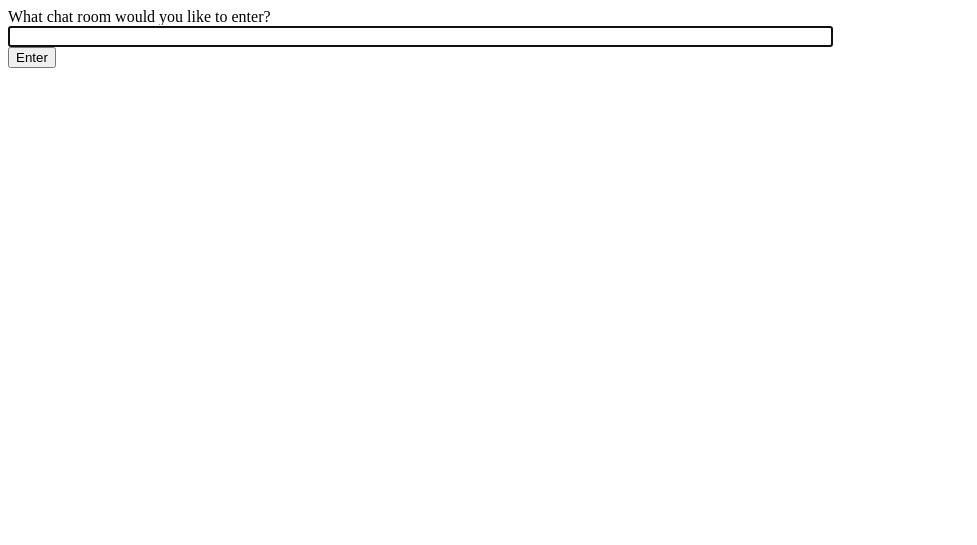
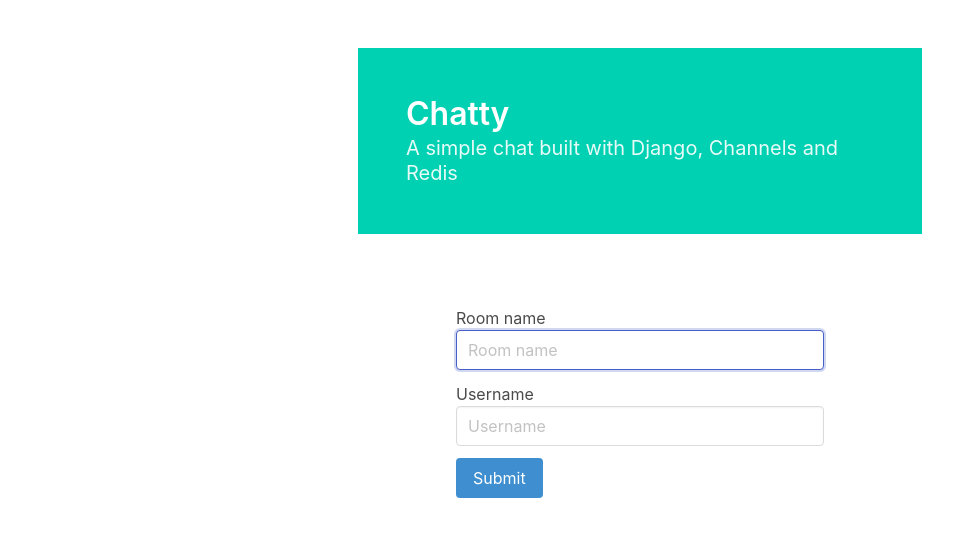
Before and after one commit to Donghyeonkim981214/django_chat, a Django app: page /chat/ in a window 1280 px wide. Shown: the top 545 px of the page, without its empty margins (0-977 px from the left). Run offline with Django 3.2, Linux system fonts and the light colour scheme.

Commit message:
update index.html style

```diff
--- a/chat/templates/chat/index.html
+++ b/chat/templates/chat/index.html
@@ -1,26 +1,65 @@
 <!-- chat/templates/chat/index.html -->
 <!DOCTYPE html>
+
 <html>
     <head>
         <meta charset="utf-8"/>
-    <title>Chat Rooms</title>
+        <title>Chatty</title>
+        <link rel="stylesheet" href="https://cdn.jsdelivr.net/npm/bulma@0.9.2/css/bulma.min.css">
     </head>
+
     <body>
-    What chat room would you like to enter?<br>
-    <input id="room-name-input" type="text" size="100"><br>
-    <input id="room-name-submit" type="button" value="Enter">
+        <section class="section">
+            <div class="container">
+                <div class="columns is-multiline">
+                    <div class="column is-6 is-offset-3 mb-6">
+                        <section class="hero is-primary">
+                            <div class="hero-body">
+                                <p class="title">
+                                    Chatty
+                                </p>
+                                <p class="subtitle">
+                                    A simple chat built with Django, Channels and Redis
+                                </p>
+                            </div>
+                        </section>
+                    </div>
+
+                    <div class="column is-4 is-offset-4">
+                        <div class="field">
+                            <label>Room name</label>
+
+                            <div class="control">
+                                <input class="input" type="text" placeholder="Room name" id="room-name-input">
+                            </div>
+                        </div>
+
+                        <div class="field">
+                            <label>Username</label>
+
+                            <div class="control">
+                                <input class="input" type="text" placeholder="Username" id="username-input">
+                            </div>
+                        </div>
+
+                        <div class="field">
+                            <div class="control">
+                                <a class="button is-info" id="room-name-submit">Submit</a>
+                            </div>
+                        </div>
+                    </div>
+                </div>
+            </div>
+        </section>
 
         <script>
             document.querySelector('#room-name-input').focus();
-        document.querySelector('#room-name-input').onkeyup = function(e) {
-            if (e.keyCode === 13) {  // enter, return
-                document.querySelector('#room-name-submit').click();
-            }
-        };
 
             document.querySelector('#room-name-submit').onclick = function(e) {
                 var roomName = document.querySelector('#room-name-input').value;
-            window.location.pathname = '/chat/' + roomName + '/';
+                var userName = document.querySelector('#username-input').value;
+
+                window.location.replace(roomName + '/?username=' + userName);
             };
         </script>
     </body>
```
Also changed, not shown: config/settings.py (+12 -12 lines). Lines whose indentation alone changed are shown as unchanged.
